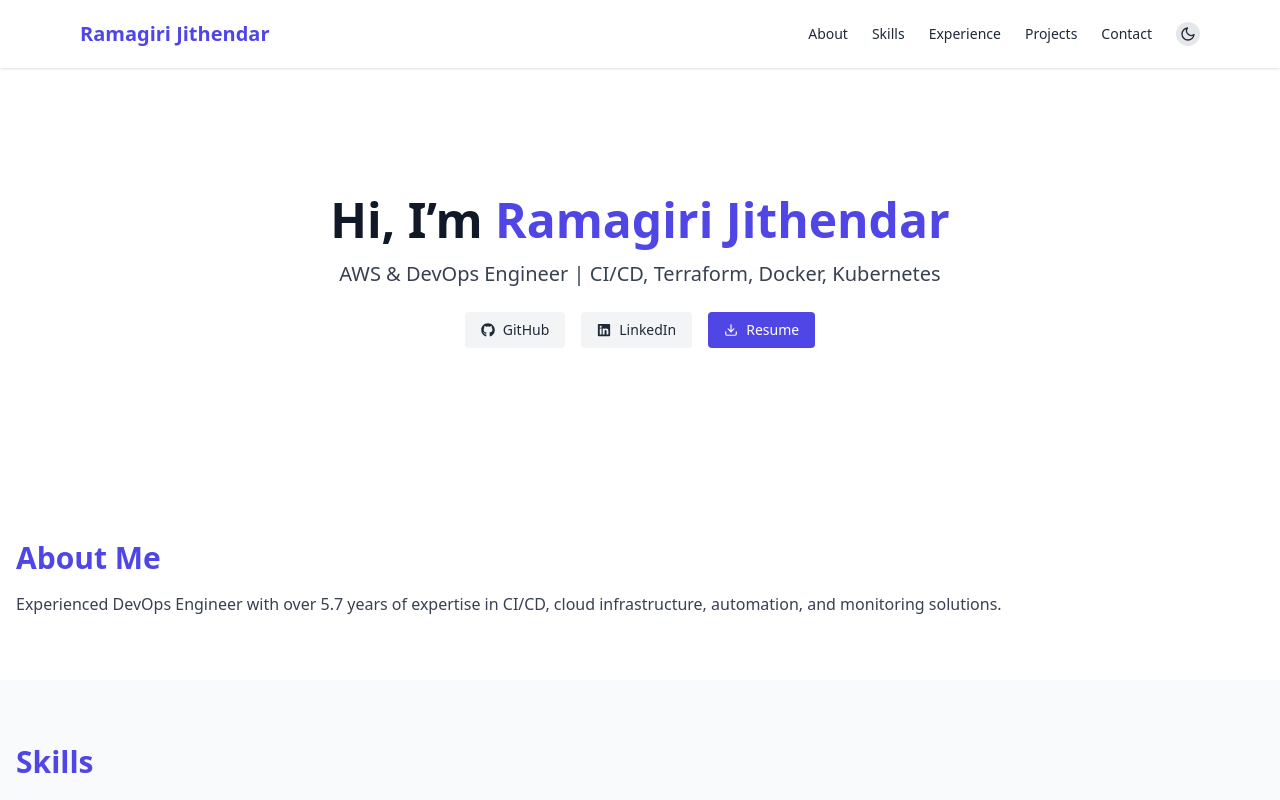
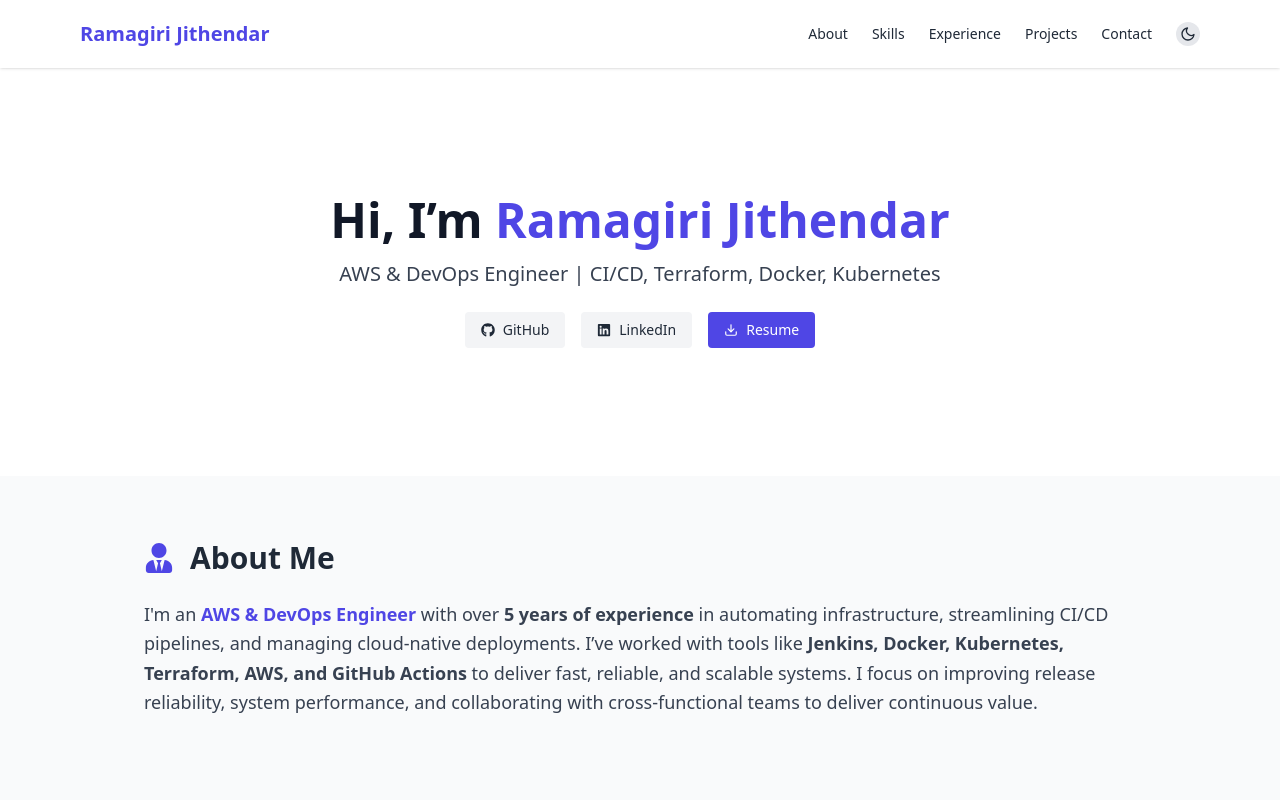
Before and after one commit to malekachouri/Portfolio-Malek-Achouri, a React (Vite) app: page / in a window 1280 px wide. Shown: the top 800 px of the page. Built offline with nearby package versions, Linux system fonts and the light colour scheme; the HTML template or start-up script is replaced by a standard one.

Commit message:
Update About.jsx

```diff
--- a/src/pages/About.jsx
+++ b/src/pages/About.jsx
@@ -1,12 +1,26 @@
+// src/pages/About.jsx
 import React from 'react';
+import { FaUserTie } from 'react-icons/fa';
+import { motion } from 'framer-motion';
 
 const About = () => {
   return (
-    <section id="about" className="py-16 px-4 bg-white dark:bg-gray-800">
-      <h2 className="text-3xl font-bold text-indigo-600 mb-4">About Me</h2>
-      <p className="text-gray-700 dark:text-gray-300">
-        Experienced DevOps Engineer with over 5.7 years of expertise in CI/CD, cloud infrastructure, automation, and monitoring solutions.
-      </p>
+    <section id="about" className="py-16 bg-gray-50 dark:bg-gray-900 transition-all duration-300">
+      <div className="max-w-5xl mx-auto px-4">
+        <motion.div
+          initial={{ opacity: 0, y: 40 }}
+          whileInView={{ opacity: 1, y: 0 }}
+          transition={{ duration: 0.8 }}
+        >
+          <div className="flex items-center space-x-4 mb-6">
+            <FaUserTie className="text-indigo-600 dark:text-indigo-400 text-3xl" />
+            <h2 className="text-3xl font-semibold text-gray-800 dark:text-white">About Me</h2>
+          </div>
+          <p className="text-lg text-gray-700 dark:text-gray-300 leading-relaxed">
+            I'm an <strong className="text-indigo-600 dark:text-indigo-400">AWS & DevOps Engineer</strong> with over <strong>5 years of experience</strong> in automating infrastructure, streamlining CI/CD pipelines, and managing cloud-native deployments. I’ve worked with tools like <strong>Jenkins, Docker, Kubernetes, Terraform, AWS, and GitHub Actions</strong> to deliver fast, reliable, and scalable systems. I focus on improving release reliability, system performance, and collaborating with cross-functional teams to deliver continuous value.
+          </p>
+        </motion.div>
+      </div>
     </section>
   );
 };
```
